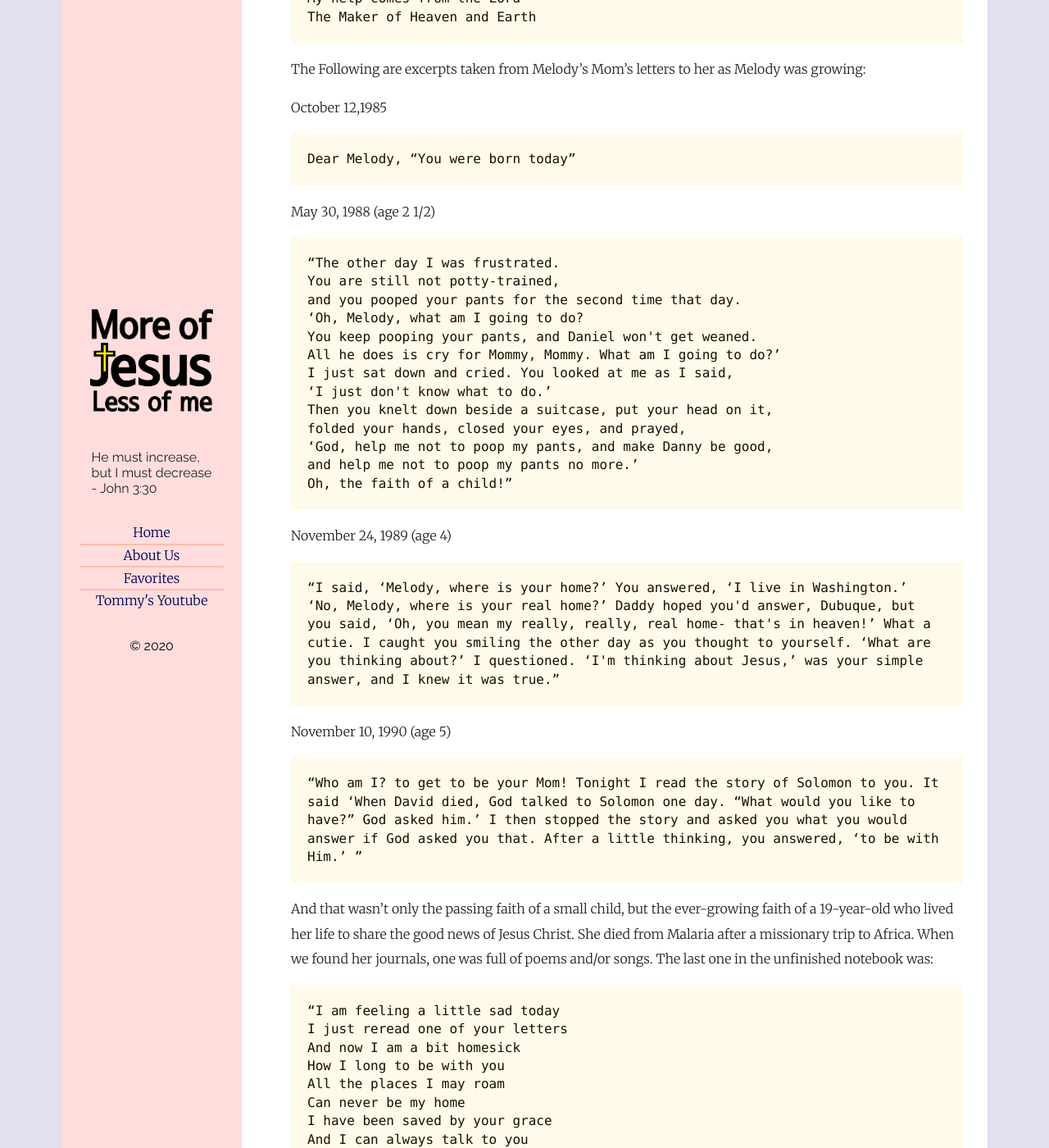
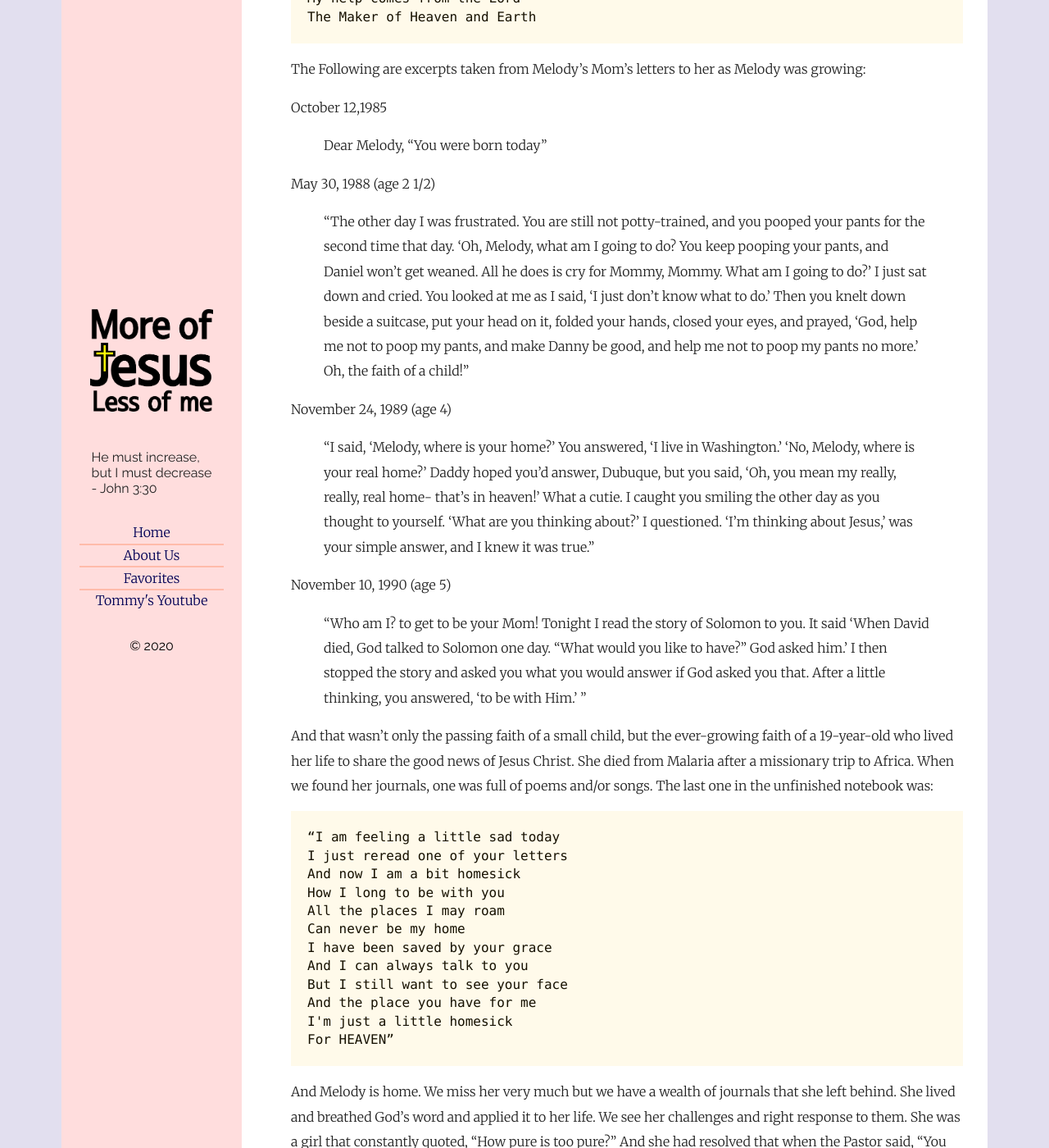
Before and after one commit to reneedowns/reneedowns, a Jekyll site: the page built from _posts/2005-10-12-melodystory.md, in a window 1280 px wide and 1400 px high, scrolled down 2337 px. Shown: the whole window at 82% size. Built offline with Jekyll 4.4.1, drawn with Linux system fonts in a browser that asks for light colours.

Commit message:
Fixed some formatting

```diff
--- a/_posts/2005-10-12-melodystory.md
+++ b/_posts/2005-10-12-melodystory.md
@@ -74,31 +74,31 @@ The Following are excerpts taken from Melody's Mom's letters to her as Melody wa
 
 October 12,1985
 
-    Dear Melody, “You were born today”
+>    Dear Melody, “You were born today”
 
 May 30, 1988 (age 2 1/2)
 
-    “The other day I was frustrated.
-    You are still not potty-trained,
-    and you pooped your pants for the second time that day.
-    ‘Oh, Melody, what am I going to do?
-    You keep pooping your pants, and Daniel won't get weaned.
-    All he does is cry for Mommy, Mommy. What am I going to do?’
-    I just sat down and cried. You looked at me as I said,
-    ‘I just don't know what to do.’
-    Then you knelt down beside a suitcase, put your head on it,
-    folded your hands, closed your eyes, and prayed,
-    ‘God, help me not to poop my pants, and make Danny be good,
-    and help me not to poop my pants no more.’
-    Oh, the faith of a child!”
+>    “The other day I was frustrated.
+>    You are still not potty-trained,
+>    and you pooped your pants for the second time that day.
+>    ‘Oh, Melody, what am I going to do?
+>    You keep pooping your pants, and Daniel won't get weaned.
+>    All he does is cry for Mommy, Mommy. What am I going to do?’
+>    I just sat down and cried. You looked at me as I said,
+>    ‘I just don't know what to do.’
+>    Then you knelt down beside a suitcase, put your head on it,
+>    folded your hands, closed your eyes, and prayed,
+>    ‘God, help me not to poop my pants, and make Danny be good,
+>    and help me not to poop my pants no more.’
+>    Oh, the faith of a child!”
 
 November 24, 1989 (age 4)
 
-    “I said, ‘Melody, where is your home?’ You answered, ‘I live in Washington.’ ‘No, Melody, where is your real home?’ Daddy hoped you'd answer, Dubuque, but you said, ‘Oh, you mean my really, really, real home- that's in heaven!’ What a cutie. I caught you smiling the other day as you thought to yourself. ‘What are you thinking about?’ I questioned. ‘I'm thinking about Jesus,’ was your simple answer, and I knew it was true.”
+>  “I said, ‘Melody, where is your home?’ You answered, ‘I live in Washington.’ ‘No, Melody, where is your real home?’ Daddy hoped you'd answer, Dubuque, but you said, ‘Oh, you mean my really, really, real home- that's in heaven!’ What a cutie. I caught you smiling the other day as you thought to yourself. ‘What are you thinking about?’ I questioned. ‘I'm thinking about Jesus,’ was your simple answer, and I knew it was true.”
 
 November 10, 1990 (age 5)
 
-    “Who am I? to get to be your Mom! Tonight I read the story of Solomon to you. It said ‘When David died, God talked to Solomon one day. “What would you like to have?” God asked him.’ I then stopped the story and asked you what you would answer if God asked you that. After a little thinking, you answered, ‘to be with Him.’ ”
+>  “Who am I? to get to be your Mom! Tonight I read the story of Solomon to you. It said ‘When David died, God talked to Solomon one day. “What would you like to have?” God asked him.’ I then stopped the story and asked you what you would answer if God asked you that. After a little thinking, you answered, ‘to be with Him.’ ”
 
 And that wasn't only the passing faith of a small child, but the ever-growing faith of a 19-year-old who lived her life to share the good news of Jesus Christ. She died from Malaria after a missionary trip to Africa. When we found her journals, one was full of poems and/or songs. The last one in the unfinished notebook was:
 
```
Also changed, not shown: _posts/2006-01-12-danielsstory.md (+1 -1 lines), _posts/2017-05-22-more.md (+4 -4 lines).
